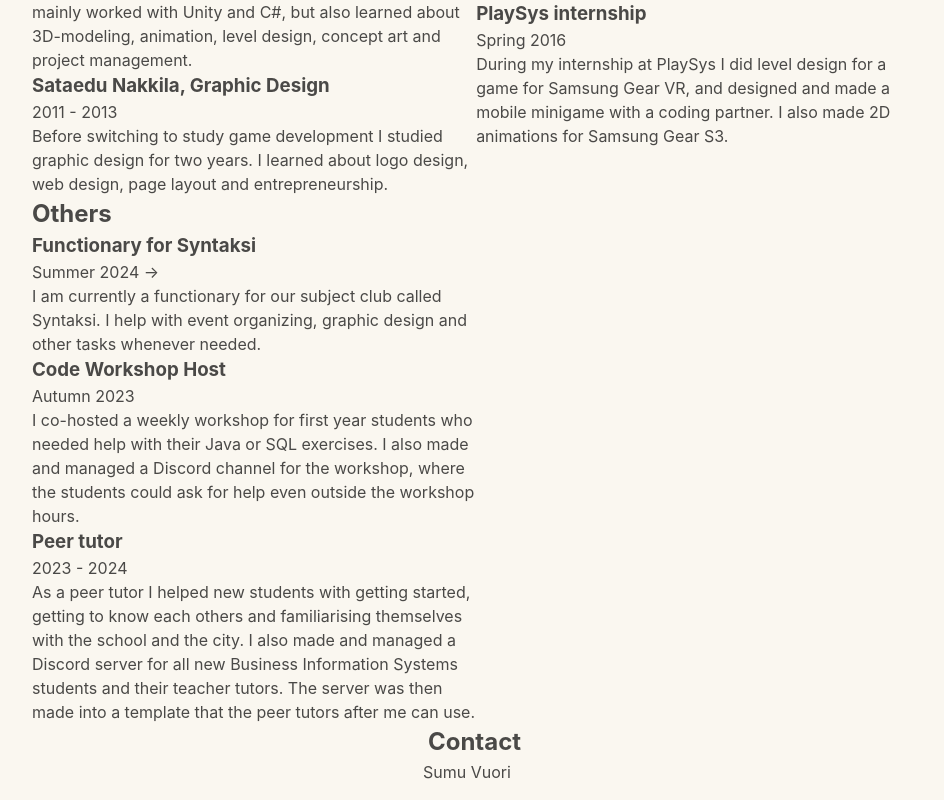
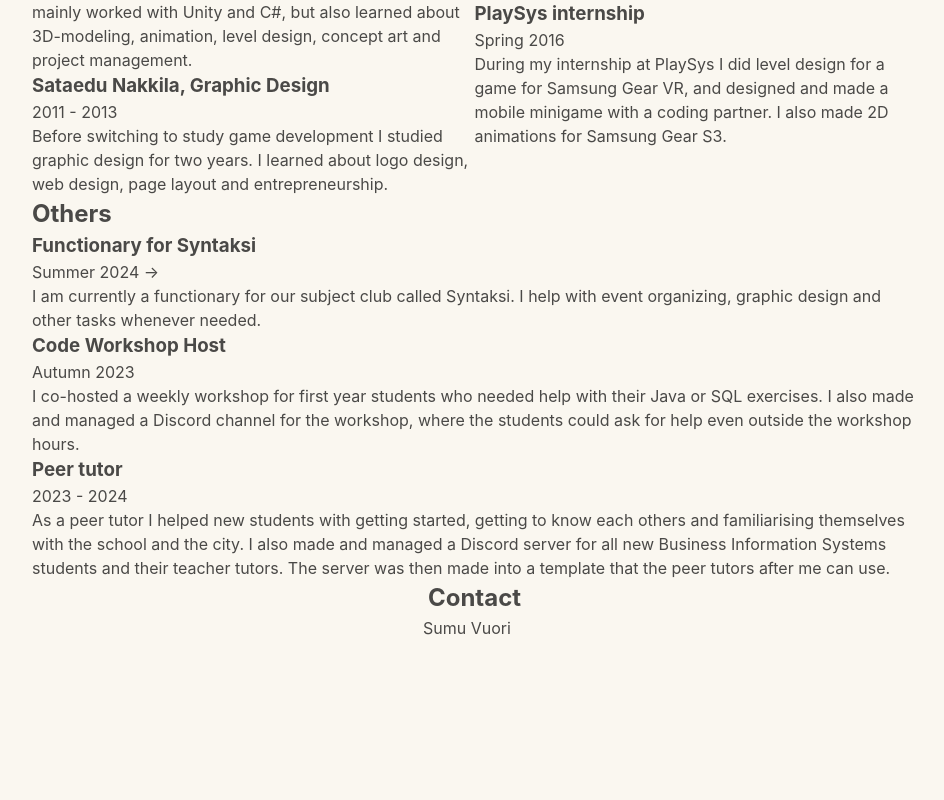
Before and after one commit to vuorisumu/portfolio, a React (Vite) app: page / in a window 1280 px wide. Shown: the part 1260-2060 px from the top of the page, without its empty margins (173-1117 px from the left). After the commit the page ends 1916 px from the top, so only its background shows below. Built offline with nearby package versions, Linux system fonts and the light colour scheme.

Commit message:
feat: add mixin for three section articles

```diff
--- a/src/components/Cv.jsx
+++ b/src/components/Cv.jsx
@@ -6,9 +6,8 @@ function Cv() {
 
   return (
     <article id="experience">
-      <ul className="expFields">
       {experience.map((expField) => (
-          <li key={`expField${expField.name}`}>
+        <section key={`expField${expField.name}`}>
           <h2>{expField.name}</h2>
           <ul>
             {expField.contents.map((exp, index) => (
@@ -19,9 +18,8 @@ function Cv() {
               </li>
             ))}
           </ul>
-          </li>
+        </section>
       ))}
-      </ul>
     </article>
   );
 }
--- /dev/null
+++ b/src/styles/_defaults.scss
@@ -0,0 +1,12 @@
+@mixin threeSections() {
+    display: flex;
+    flex-wrap: wrap;
+
+    section {
+        flex: 50%;
+
+        &:last-of-type {
+            flex:100%;
+        }
+    }
+}
--- a/src/styles/_experience.scss
+++ b/src/styles/_experience.scss
@@ -1,6 +1,5 @@
+@use "defaults";
+
 #experience {
-    .expFields {
-        display: grid;
-        grid-template-columns: auto auto;
-    }
+    @include defaults.threeSections();
 }
--- a/src/styles/main.css
+++ b/src/styles/main.css
@@ -174,9 +174,15 @@ nav select option {
   padding: 0 5px;
 }
 
-#experience .expFields {
-  display: grid;
-  grid-template-columns: auto auto;
+#experience {
+  display: flex;
+  flex-wrap: wrap;
+}
+#experience section {
+  flex: 50%;
+}
+#experience section:last-of-type {
+  flex: 100%;
 }
 
 #contact {
--- a/src/styles/main.scss
+++ b/src/styles/main.scss
@@ -5,6 +5,7 @@
 @use "experience";
 @use "contact";
 @use "theme";
+@use "defaults";
 
 $footer-height: 2.5rem;
 
```
Also changed, not shown: src/styles/_about.scss (+3 -10 lines), 1 other file (tests, documents, lock files or other folders). Lines whose indentation alone changed are shown as unchanged.
